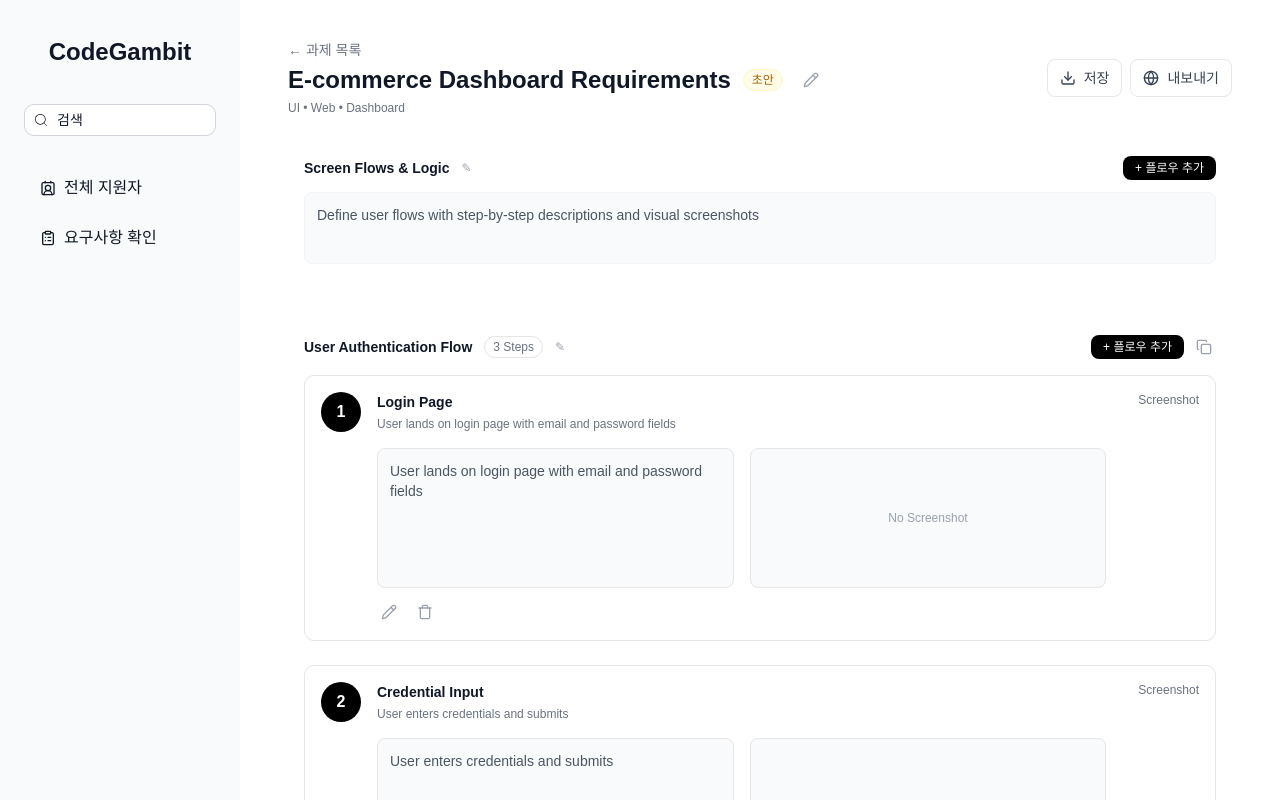
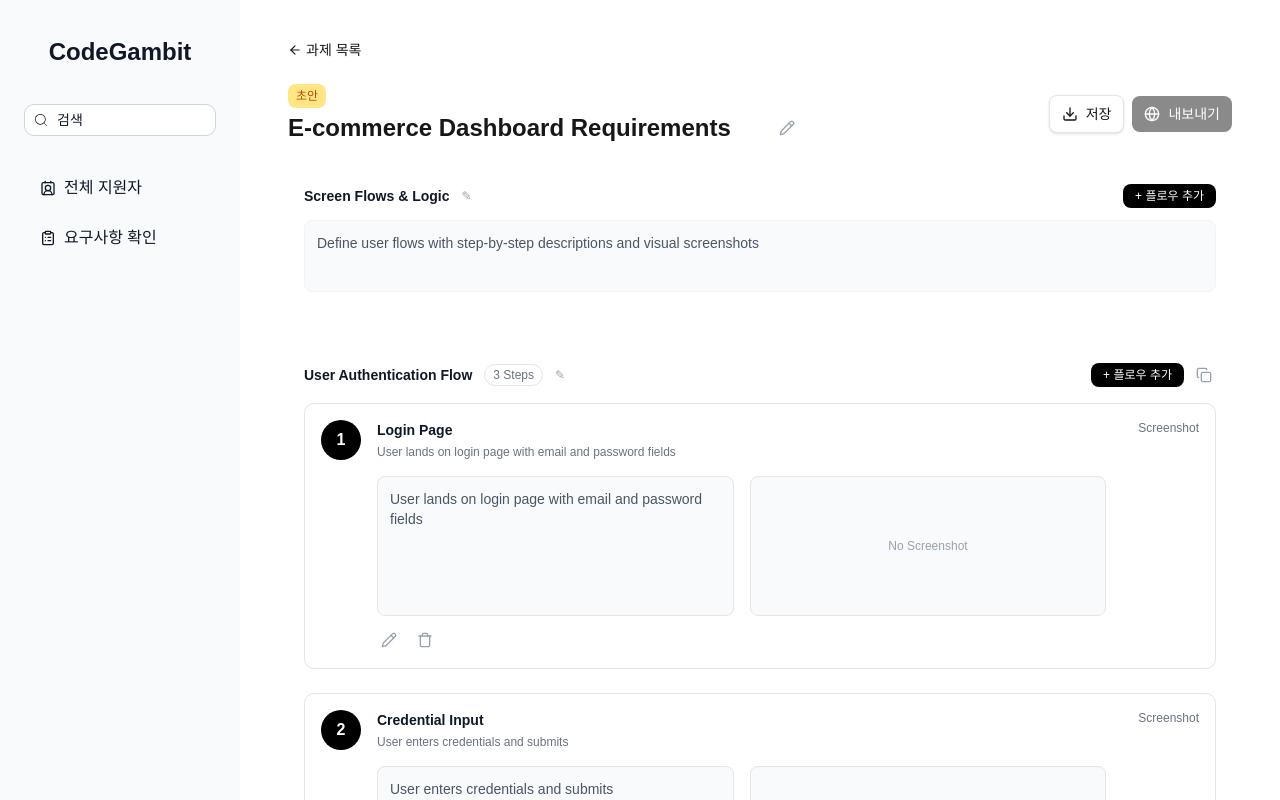
Before and after one commit to llmTestTool/codegambit-front, a React (Vite) app: page /assignedit in a window 1280 px wide. Shown: the top 800 px of the page. Built offline with nearby package versions, Linux system fonts and the light colour scheme; a web font is replaced by a local one.

Commit message:
design: css 수정 - AssignHeader

```diff
--- a/src/components/assign/AssignHeader.tsx
+++ b/src/components/assign/AssignHeader.tsx
@@ -1,7 +1,7 @@
 import React from 'react';
 import { Assign } from 'type/assign';
 
-import { LuPencil, LuDownload, LuGlobe } from 'react-icons/lu';
+import { LuArrowLeft, LuPencil, LuDownload, LuGlobe } from 'react-icons/lu';
 
 interface Props {
   assign: Assign;
@@ -11,31 +11,37 @@ const AssignHeader: React.FC<Props> = ({ assign }) => {
   return (
     <div className="mb-6 flex flex-col items-start justify-between gap-4 sm:flex-row sm:items-center">
       <div className="min-w-0 flex-1">
-        <div className="mb-1 text-sm text-gray-500">← 과제 목록</div>
-        <div className="flex items-center gap-3">
-          <h1 className="truncate text-lg font-semibold text-gray-900 sm:text-2xl">
-            {assign.title}
-          </h1>
-          <span className="inline-flex items-center rounded-full border border-yellow-100 bg-yellow-50 px-2 py-0.5 text-xs font-medium text-yellow-700">
+        <div className="mb-6 flex items-center text-sm font-medium text-neutral-900">
+          <LuArrowLeft className="mr-1 inline" /> 과제 목록
+        </div>
+        <div className="flex items-center justify-between">
+          <div className="flex flex-col items-start gap-1">
+            <span className="inline-flex items-center rounded-md border-none bg-amber-200 px-2 py-1 text-xs font-medium text-amber-700">
               초안
             </span>
+            <div className="flex items-baseline">
+              <p className="mr-10 truncate text-lg font-semibold text-neutral-900 sm:text-2xl">
+                {assign.title}
+              </p>
               <button className="ml-2 text-sm text-gray-400 hover:text-gray-600">
                 <LuPencil className="h-4 w-4" />
               </button>
             </div>
-        <div className="mt-1 truncate text-xs text-gray-500">
-          {assign.tags?.join(' • ')}
-        </div>
           </div>
           <div className="flex flex-shrink-0 items-center gap-2">
-        <button className="flex items-center gap-2 rounded-md border border-gray-200 bg-white px-3 py-2 text-sm text-gray-700 hover:bg-gray-50">
+            <button className="flex items-center gap-2 rounded-md border border-neutral-200 bg-white px-3 py-2 text-sm text-neutral-900 shadow-sm hover:bg-gray-50">
               <LuDownload className="h-4 w-4" />
               저장
             </button>
-        <button className="flex items-center gap-2 rounded-md border border-gray-200 bg-white px-3 py-2 text-sm text-gray-700 hover:bg-gray-50">
+            <button className="flex items-center gap-2 rounded-md bg-neutral-900/50 px-3 py-2 text-sm text-white hover:bg-neutral-800">
               <LuGlobe className="h-4 w-4" />
               내보내기
             </button>
+          </div>
+        </div>
+        {/* <div className="mt-1 truncate text-xs text-gray-500">
+          {assign.tags?.join(' • ')}
+        </div> */}
       </div>
     </div>
   );
```
Lines whose indentation alone changed are shown as unchanged.
